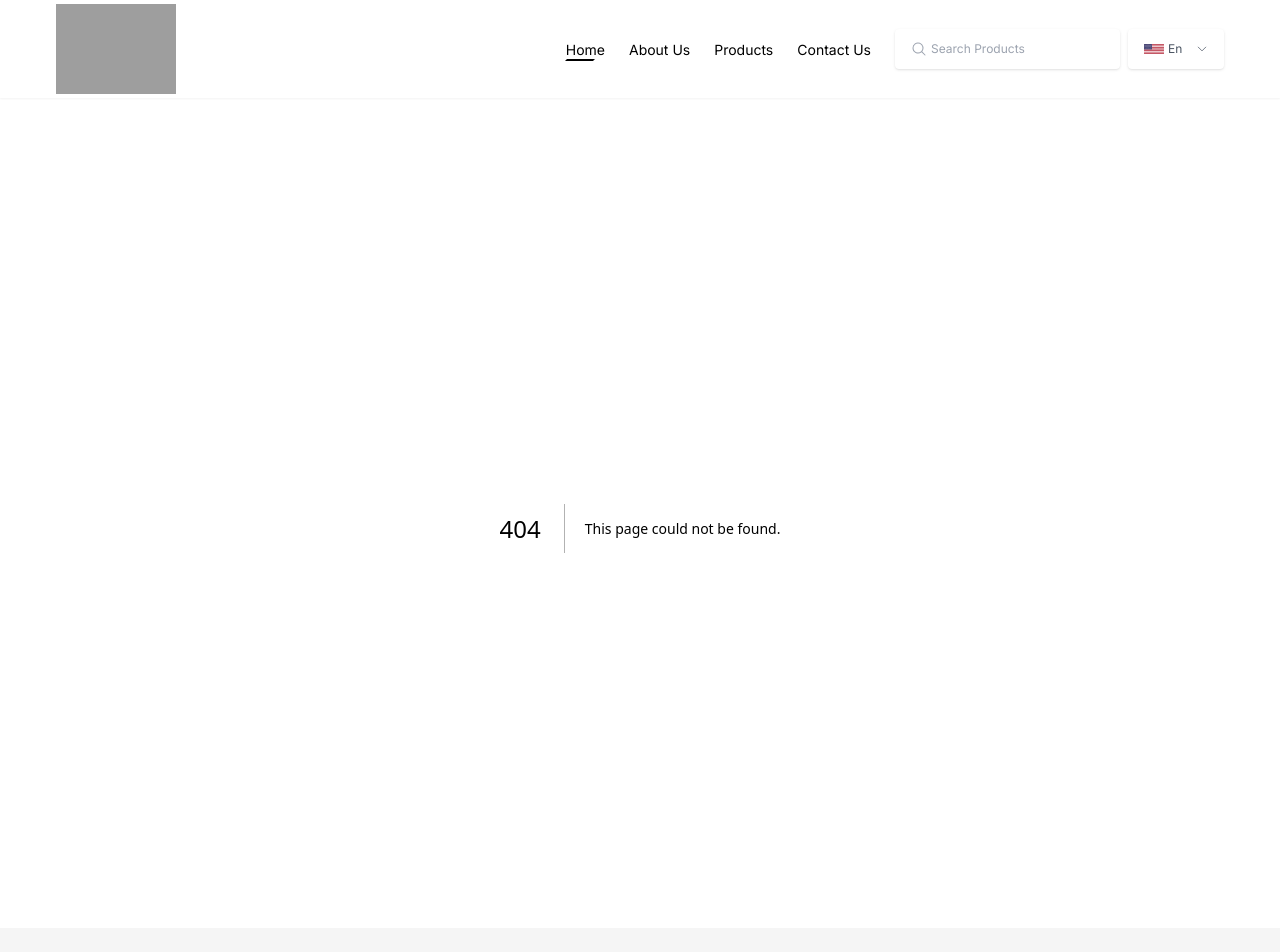
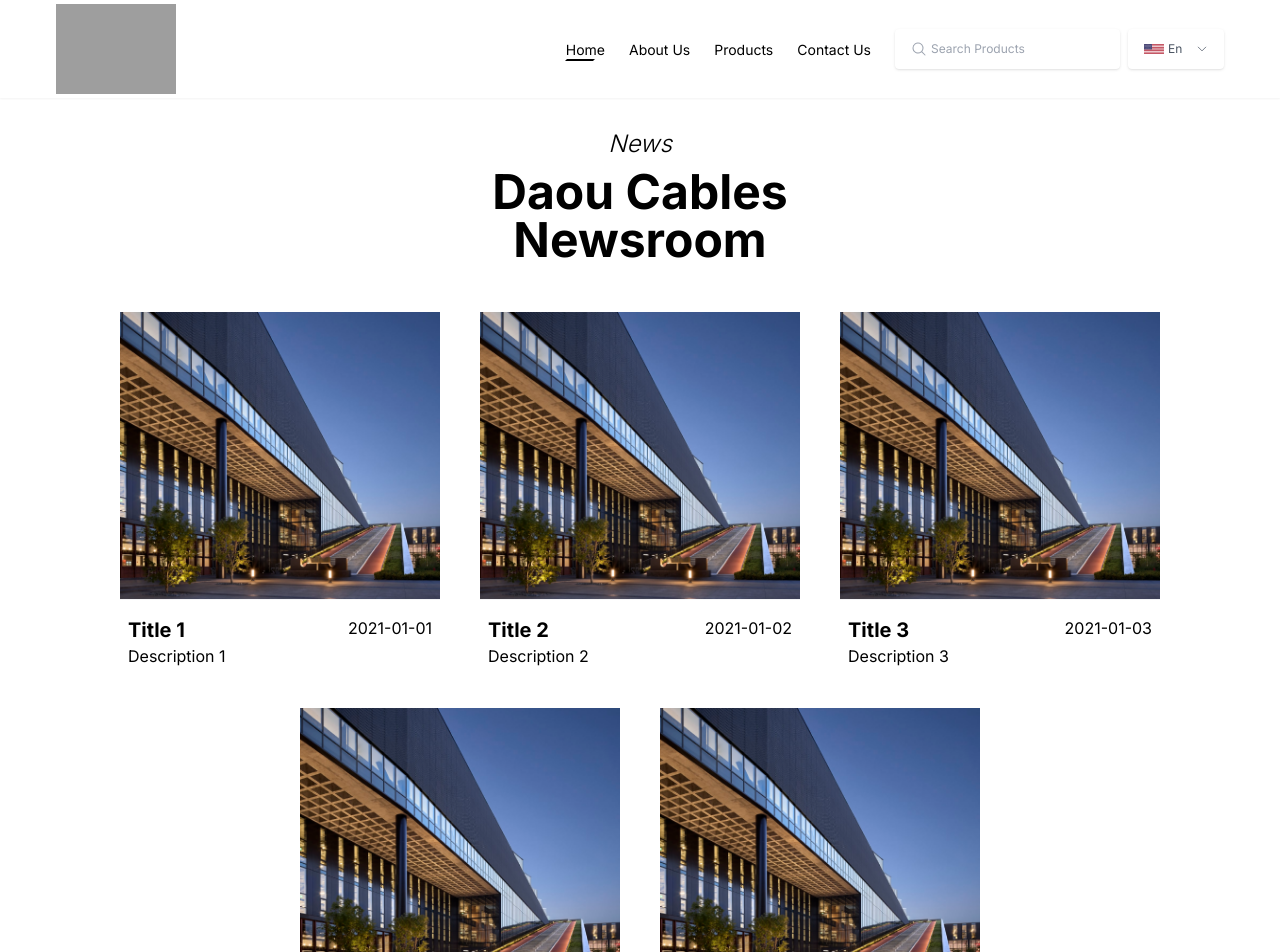
Before and after one commit to Daou-Cables/Daou-Cables-Frontend, a Next.js app: page /news in a window 1280 px wide. Before the commit this address had no page. Shown: the top 952 px of the page. Built offline with nearby package versions, Linux system fonts and the light colour scheme; grey boxes are pictures that could not be loaded.

Commit message:
feat: Add news page with article previews

```diff
--- /dev/null
+++ b/app/news/page.tsx
@@ -0,0 +1,82 @@
+import React from "react";
+import PageHeader from "../ui/General/PageHeader";
+import Image from "next/image";
+import ContactUs from "../ui/General/ContactUs";
+
+type Props = {};
+
+type ArticlePreviewProps = {
+  title: string;
+  description: string;
+  image: string;
+  date: string;
+};
+
+const ArticlePreview = ({
+  title,
+  description,
+  image,
+  date,
+}: ArticlePreviewProps) => {
+  return (
+    <div className="flex flex-col items-center w-80">
+      <Image
+        src={image}
+        alt={title}
+        className="w-full h-72 mb-4"
+        width={340}
+        height={300}
+      />
+
+      <div className="flex w-full justify-between px-2">
+        <h2 className="text-xl font-bold">{title}</h2>
+        <p>{date}</p>
+      </div>
+      <p className="self-start ml-2">{description}</p>
+    </div>
+  );
+};
+
+const page = (props: Props) => {
+  return (
+    <div>
+      <PageHeader title="News" subTitle1="Daou Cables" subTitle2="Newsroom" />
+      <div className="flex justify-center flex-wrap gap-10 mb-44 mt-12">
+        <ArticlePreview
+          title="Title 1"
+          description="Description 1"
+          image="/images/NewsPlaceholder.png"
+          date="2021-01-01"
+        />
+        <ArticlePreview
+          title="Title 2"
+          description="Description 2"
+          image="/images/NewsPlaceholder.png"
+          date="2021-01-02"
+        />
+        <ArticlePreview
+          title="Title 3"
+          description="Description 3"
+          image="/images/NewsPlaceholder.png"
+          date="2021-01-03"
+        />
+        <ArticlePreview
+          title="Title 4"
+          description="Description 3"
+          image="/images/NewsPlaceholder.png"
+          date="2021-01-03"
+        />
+        <ArticlePreview
+          title="Title 4"
+          description="Description 3"
+          image="/images/NewsPlaceholder.png"
+          date="2021-01-03"
+        />
+      </div>
+
+      <ContactUs />
+    </div>
+  );
+};
+
+export default page;
--- a/app/products/page.tsx
+++ b/app/products/page.tsx
@@ -1,7 +1,69 @@
 import React from "react";
+import PageHeader from "../ui/General/PageHeader";
+import Image from "next/image";
 
 type Props = {};
 
 export default function ProductsPage({}: Props) {
-    return <div>ProductsPage</div>;
+  const products = [
+    {
+      name: "Title 1",
+      description: "Description 1",
+      picture: "/images/NewsPlaceholder.png",
+    },
+    {
+      name: "Title 2",
+      description: "Description 2",
+      picture: "/images/NewsPlaceholder.png",
+    },
+    {
+      name: "Title 3",
+      description: "Description 3",
+      picture: "/images/NewsPlaceholder.png",
+    },
+  ];
+
+  return (
+    <div>
+      <PageHeader
+        title="Products"
+        subTitle1="List of Products"
+        subTitle2="Daou Cables"
+      />
+
+      <div className="flex justify-center flex-wrap gap-10 mb-44 mt-12">
+        {products.map((product, index) => (
+          <ProductCard product={product} key={index} />
+        ))}
+      </div>
+    </div>
+  );
 }
+
+type Product = {
+  name: string;
+  description: string;
+  picture: string;
+};
+
+type ProductCardProps = {
+  product: Product;
+};
+
+const ProductCard = ({ product }: ProductCardProps) => {
+  return (
+    <div className="w-96 flex flex-col shadow-md">
+      <Image
+        src={product.picture}
+        alt={product.name}
+        width={350}
+        height={186}
+        className=" h-48 w-full"
+      />
+      <div className="py-4 px-2 flex flex-col w-full">
+        <h1 className="font-bold">{product.name}</h1>
+        <p className="text-opacity-70">{product.description}</p>
+      </div>
+    </div>
+  );
+};
```
Also changed, not shown: public/images/newsPlaceholder.png (added).
